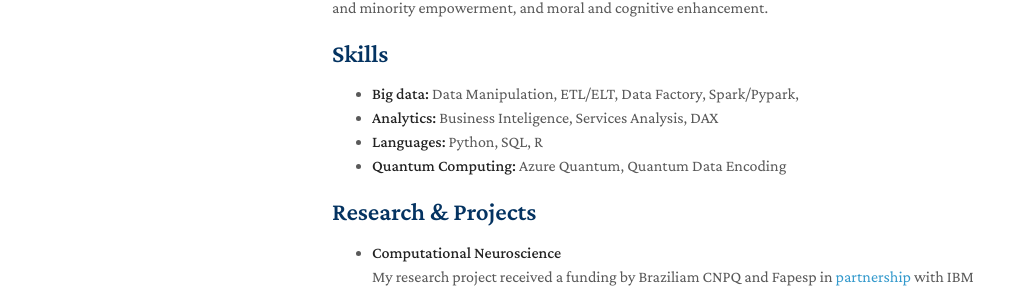
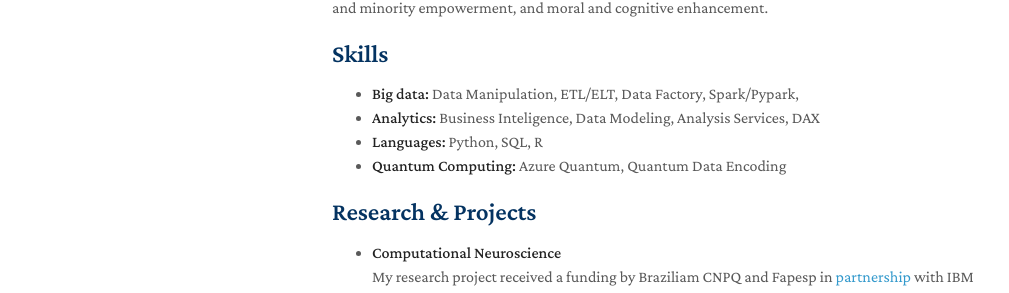
Before and after one commit to samuelfernandofs/samuel.fernando, a Jekyll site: the page built from index.md, in a window 1280 px wide and 900 px high. Shown: the part 369-662 px from the top of the window, without its empty margins (138-1147 px from the left). Built offline with Jekyll 4.4.1, drawn with Linux system fonts in a browser that asks for light colours; nearby versions of some CDN libraries; a style sheet for code colours, icons or effects is not loaded; our own code applies the rules of GitHub Pages for plain Markdown files.

Commit message:
Update index.md
Signed-off-by: Samuel Fernando <80293152+samuelfernandofs@users.noreply.github.com>

```diff
--- a/index.md
+++ b/index.md
@@ -13,7 +13,7 @@ Passionate about plethora of topics, I am also a psychoanalyst (in training), an
 ## Skills
 
 - **Big data:** Data Manipulation, ETL/ELT, Data Factory, Spark/Pypark,
-- **Analytics:** Business Inteligence, Services Analysis, DAX
+- **Analytics:** Business Inteligence, Data Modeling, Analysis Services, DAX
 - **Languages:** Python, SQL, R
 - **Quantum Computing:** Azure Quantum, Quantum Data Encoding
 
```
